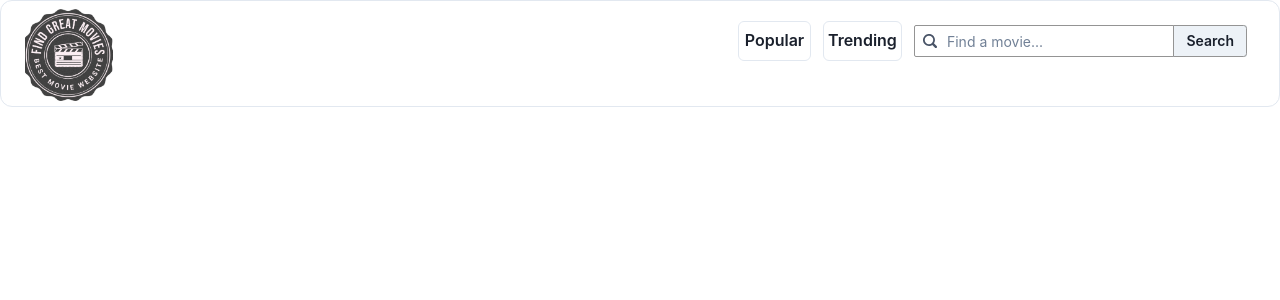
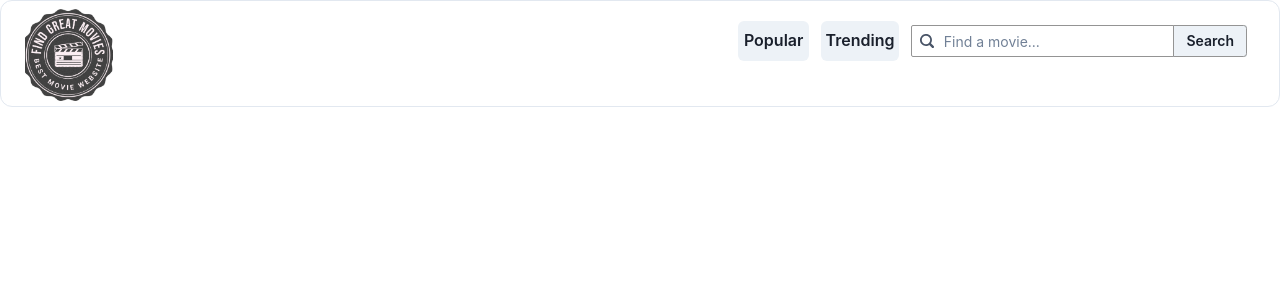
Before and after one commit to pbroz35/movie-website, a React (Vite) app in the folder client/: page / in a window 1280 px wide. Shown: the top 300 px of the page. Built offline with nearby package versions, Linux system fonts and the light colour scheme.

Commit message:
reprogrammed new searchbar

```diff
--- a/client/src/NavBar.tsx
+++ b/client/src/NavBar.tsx
@@ -1,22 +1,7 @@
 import { useState } from "react";
-import {  ButtonGroup } from "@chakra-ui/react";
-import {
-  Button,
-  Input,
-  InputGroup,
-  InputLeftElement,
-  InputRightAddon,
-  Box,
-  Heading,
-  Flex,
-  Spacer,
-  Stack,
-} from "@chakra-ui/react";
 
-import { Image } from "@chakra-ui/react";
-import { SearchBar } from "./components/SearchBar";
-
-
+import { Button, Box, Flex, Stack, Image } from "@chakra-ui/react";
+import { SearchBar } from "./SearchBar";
 
 const NavBar = ({ data, setData, search, setSearch }) => {
   const fetchMovies = () => {
@@ -33,37 +18,25 @@ const NavBar = ({ data, setData, search, setSearch }) => {
       });
   };
 
-  const updateSearch = (e) => {
-    setSearch(e.target.value);
-    console.log("set search");
-  };
 
-  const fetchSearch = () => {
-    console.log("Getting results for:", search);
-
-    const apiServer = "http://localhost:3500";
-
-    fetch(`${apiServer}/get-search?query=${search}`)
-      .then((res) => res.json())
-      .then((data) => {
-        console.log("Value", data);
-
-        setData(data.results);
-
-        console.log("Fetched search from server.");
-      })
-      .catch((error) => {
-        console.error("Error fetching data", error);
-      });
-  };
 
   return (
-
-
-    <Box pt={3} pl={6} pr={6} maxW='bg' borderWidth='1.5px' borderRadius='xl' overflow='hidden' >
+    <Box
+      pt={3}
+      pl={6}
+      pr={6}
+      maxW="bg"
+      borderWidth="1.5px"
+      borderRadius="xl"
+      overflow="hidden"
+    >
       <Flex align={"center-align"} justifyContent={"space-between"}>
         <Box>
-        <Image padding={1} mt={-2} ml={-1} mb={1.4}
+          <Image
+            padding={1}
+            mt={-2}
+            ml={-1}
+            mb={1.4}
             src="/new-icon.jpg"
             alt="icon"
             boxSize="100px" // Optional: Set the size of the image container
@@ -73,24 +46,30 @@ const NavBar = ({ data, setData, search, setSearch }) => {
 
         <Box width={525}>
           <Stack spacing={3} direction={"row"} align={"center"} m={"0.5rem"}>
-
-          <Button colorScheme="gray" variant='outline' onClick={() => {
+            <Button
+              colorScheme="gray"
+              variant="solid"
+              onClick={() => {
                 if (data.length === 0) {
                   fetchMovies();
                 } else {
                   setData([]);
                 }
-            }}>Popular</Button>
+              }}
+            >
+              Popular
+            </Button>
 
-          <Button colorScheme="gray" variant='outline'>Trending</Button>
+            <Button colorScheme="gray" variant="solid">
+              Trending
+            </Button>
 
-          <SearchBar></SearchBar>
-
+            <SearchBar data={data} setData={setData} search={search} setSearch={setSearch}></SearchBar>
           </Stack>
         </Box>
       </Flex>
     </Box>
-
-  )}
+  );
+};
 
 export default NavBar;
--- /dev/null
+++ b/client/src/SearchBar.tsx
@@ -0,0 +1,67 @@
+import {
+  Button,
+  Input,
+  InputGroup,
+  InputLeftElement,
+  InputRightAddon,
+} from "@chakra-ui/react";
+import { Search2Icon } from "@chakra-ui/icons";
+
+export const SearchBar = ({ data, setData, search, setSearch }) => {
+  const updateSearch = (e) => {
+    setSearch(e.target.value);
+    console.log("set search");
+  };
+
+  const fetchSearch = () => {
+    console.log("Getting results for:", search);
+
+    const apiServer = "http://localhost:3500";
+
+    fetch(`${apiServer}/get-search?query=${search}`)
+      .then((res) => res.json())
+      .then((data) => {
+        console.log("Value", data);
+
+        setData(data.results);
+
+        console.log("Fetched search from server.");
+      })
+      .catch((error) => {
+        console.error("Error fetching data", error);
+      });
+  };
+
+  return (
+    <>
+      <InputGroup borderRadius={9} size="sm">
+        <InputLeftElement
+          pointerEvents="none"
+          children={<Search2Icon color="gray.600" />}
+        />
+        <Input
+          type="text"
+          placeholder="Find a movie..."
+          border="1px solid #949494"
+          onChange={(e) => updateSearch(e)}
+          onKeyDown={(e) => {
+            if (e.key === "Enter") {
+              fetchSearch();
+            }
+          }}
+        />
+        <InputRightAddon p={0} border="none">
+          <Button
+            size="sm"
+            borderLeftRadius={0}
+            borderRightRadius={3.3}
+            border="1px solid #949494"
+            onClick={() => fetchSearch()}
+          >
+            Search
+          </Button>
+        </InputRightAddon>
+      </InputGroup>
+    </>
+  );
+};
--- a/client/src/components/SearchBar.tsx
+++ /dev/null
@@ -1,30 +0,0 @@
-import {
-    Button,
-    Input,
-    InputGroup,
-    InputLeftElement,
-    InputRightAddon
-  } from "@chakra-ui/react";
-  import { Search2Icon } from "@chakra-ui/icons";
-
-  export const SearchBar = () => {
-    return (
-      <>
-        <InputGroup borderRadius={9} size="sm">
-          <InputLeftElement
-            pointerEvents="none"
-            children={<Search2Icon color="gray.600" />}
-          />
-          <Input type="text" placeholder="Find a movie..." border="1px solid #949494" />
-          <InputRightAddon
-            p={0}
-            border="none"
-          >
-            <Button size="sm" borderLeftRadius={0} borderRightRadius={3.3} border="1px solid #949494">
-              Search
-            </Button>
-          </InputRightAddon>
-        </InputGroup>
-      </>
-    );
-  };
```
Lines whose indentation alone changed are shown as unchanged.
